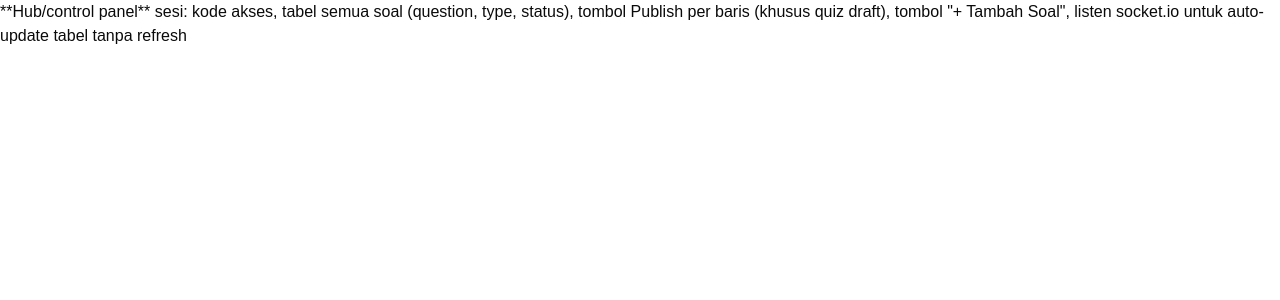
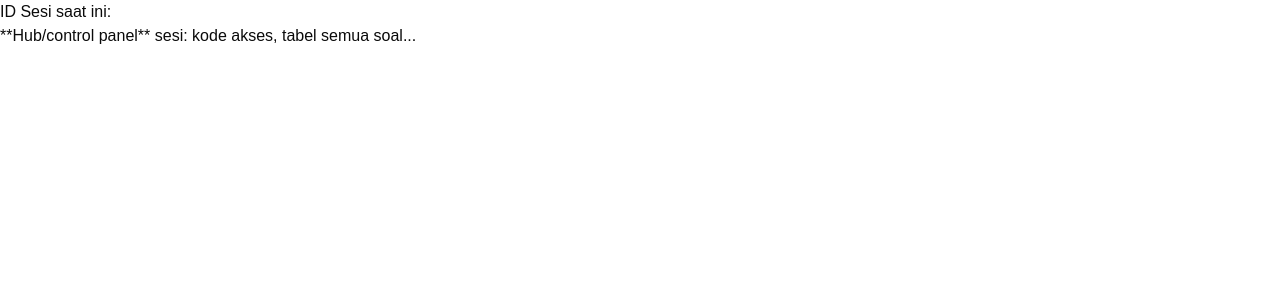
Before and after one commit to yugata-dev/Qurio_App, a Next.js app in the folder frontend/: page /dashboard/session/1 in a window 1280 px wide. Shown: the top 300 px of the page. Built offline with nearby package versions, Linux system fonts and the light colour scheme; no server answers.

Commit message:
chore: update backend endpoint

```diff
--- a/frontend/app/dashboard/createpolls/[id]/page.tsx
+++ b/frontend/app/dashboard/createpolls/[id]/page.tsx
@@ -57,7 +57,7 @@ function CreatePollsPage() {
             }
 
             console.log("hasil data:", response)
-        } catch (error: any) {
+        } catch (error) {
             console.error("login error:", error)
         }
     }
--- a/frontend/app/dashboard/createsessions/page.tsx
+++ b/frontend/app/dashboard/createsessions/page.tsx
@@ -51,7 +51,7 @@ function CreateSessionsPage() {
             console.log("Hasil createSession:", postTitleSession); // Cek struktur respons backend
 
             // 2. Ambil ID (antisipasi jika ID dibungkus di dalam objek .data)
-            const newSessionId = postTitleSession.id || (postTitleSession as any).data?.id;
+            const newSessionId = postTitleSession.id || postTitleSession?.id;
 
             if (!newSessionId) {
                 throw new Error("Gagal mendapatkan ID Sesi dari backend");
@@ -70,13 +70,13 @@ function CreateSessionsPage() {
                     await createPolls(selectedType, dataSession.question, optionsWithCorrectFlag, newSessionId, token, "published")
                     router.push(`/dashboard/session/${newSessionId}`)
                 } alert("Sesi dan soal berhasil dibuat..")
-            } catch (error) {
+            } catch  {
                 alert("Sesi berhasil dibuat, tapi soal gagal disimpan. Tambahkan soal lewat halaman sesi.")
             }
 
-        } catch (error: any) {
-            console.error("Create session error:", error.message || error);
-            alert(`Gagal membuat sesi: ${error.message}`);
+        } catch (error) {
+            console.error("Create session error:", error || error);
+            alert(`Gagal membuat sesi: ${error}`);
         }
     }
 
--- a/frontend/app/dashboard/session/[id]/page.tsx
+++ b/frontend/app/dashboard/session/[id]/page.tsx
@@ -1,9 +1,45 @@
-import React from 'react'
+"use client"
+import { useAuth } from "@/context/AuthContext";
+import { getDataSession } from "@/lib/api";
+import { useEffect, useState } from "react"; // Tambahkan hook ini
 
-function SessionPage() {
-    return (
-        <div>**Hub/control panel** sesi: kode akses, tabel semua soal (question, type, status), tombol Publish per baris (khusus quiz draft), tombol "+ Tambah Soal", listen socket.io untuk auto-update tabel tanpa refresh </div>
-    )
+interface PageProps {
+  params: Promise<{ id: string }>;
 }
 
-export default SessionPage
+interface SessionData {
+    id: string;
+    title: string;
+}
+
+// LAKUKAN INI: Tangkap { params } di dalam tanda kurung fungsi komponen utama
+function SessionPage({ params }: PageProps) {
+    const { token } = useAuth();
+    const [sessionData, setSessionData] = useState<SessionData | null>(null);
+
+    useEffect(() => {
+        if (!token) return;
+
+        const getData = async () => {
+            try {
+                const { id: sessionId } = await params;
+                const response = await getDataSession(sessionId, token);
+                setSessionData(response.data);
+            } catch (error) {
+                console.error("Get data detail:", error);
+                alert("Sesi tidak ditemukan atau sudah tidak tersedia.");
+            }
+        };
+
+        void getData();
+    }, [params, token]);
+
+    return (
+        <div>
+            <h1>ID Sesi saat ini: {sessionData?.id}</h1>
+            <p>**Hub/control panel** sesi: kode akses, tabel semua soal...</p>
+        </div>
+    );
+}
+
+export default SessionPage;
--- a/frontend/context/AuthContext.tsx
+++ b/frontend/context/AuthContext.tsx
@@ -3,9 +3,8 @@
 import {
   createContext,
   ReactNode,
-  useState,
   useContext,
-  useEffect,
+  useSyncExternalStore,
 } from "react";
 import Cookies from "js-cookie";
 
@@ -24,6 +23,20 @@ interface AuthContextType {
   logout: () => void;
 }
 
+interface AuthState {
+  user: User | null;
+  token: string | null;
+  isAutheticated: boolean;
+}
+
+const emptyAuthState: AuthState = {
+  user: null,
+  token: null,
+  isAutheticated: false,
+};
+
+const authListeners = new Set<() => void>();
+
 const AuthContext = createContext<AuthContextType | undefined>(undefined);
 
 function isTokenExpired(token: string) {
@@ -37,73 +50,74 @@ function isTokenExpired(token: string) {
   }
 }
 
+function getAuthSnapshot() {
+  if (typeof window === "undefined") {
+    return JSON.stringify(emptyAuthState);
+  }
+
+  const storedToken = localStorage.getItem("token");
+  const storedUser = localStorage.getItem("user");
+
+  if (!storedToken || isTokenExpired(storedToken)) {
+    return JSON.stringify(emptyAuthState);
+  }
+
+  try {
+    return JSON.stringify({
+      user: storedUser ? JSON.parse(storedUser) : null,
+      token: storedToken,
+      isAutheticated: true,
+    });
+  } catch {
+    return JSON.stringify(emptyAuthState);
+  }
+}
+
+function subscribeToAuth(listener: () => void) {
+  authListeners.add(listener);
+  window.addEventListener("storage", listener);
+
+  return () => {
+    authListeners.delete(listener);
+    window.removeEventListener("storage", listener);
+  };
+}
+
+function notifyAuthListeners() {
+  authListeners.forEach((listener) => listener());
+}
+
 export function AuthProvider({ children }: { children: ReactNode }) {
-  const [user, setUser] = useState<User | null>(null);
-  const [token, setToken] = useState<string | null>(null);
-  const [isAutheticated, setIsAutheticated] = useState<boolean>(false);
-  const [isLoading, setIsLoading] = useState<boolean>(true);
-
-  useEffect(() => {
-    const storedToken = localStorage.getItem("token");
-    const storedUser = localStorage.getItem("user");
-
-    if (storedToken && !isTokenExpired(storedToken)) {
-      try {
-        setToken(storedToken);
-        setIsAutheticated(true);
-
-        if (storedUser) {
-          setUser(JSON.parse(storedUser));
-        }
-      } catch (error) {
-        console.error("gagal memuat login:", error);
-        localStorage.removeItem("token");
-        localStorage.removeItem("user");
-      }
-    } else if (storedToken) {
-      localStorage.removeItem("token");
-      localStorage.removeItem("user");
-      Cookies.remove("token");
-      Cookies.remove("role");
-    }
-
-    setIsLoading(false);
-  }, []);
+  const authState = JSON.parse(
+    useSyncExternalStore(
+      subscribeToAuth,
+      getAuthSnapshot,
+      () => JSON.stringify(emptyAuthState),
+    ),
+  ) as AuthState;
 
   const login = (userData: User, tokenData: string) => {
-    setUser(userData);
-    setToken(tokenData);
-    setIsAutheticated(true);
     if (tokenData) localStorage.setItem("token", tokenData);
     localStorage.setItem("user", JSON.stringify(userData));
     Cookies.set("token", tokenData, { expires: 7 });
     Cookies.set("role", userData.role, { expires: 1 });
+    notifyAuthListeners();
   };
 
   const logout = () => {
-    setUser(null);
-    setToken(null);
-    setIsAutheticated(false);
     localStorage.removeItem("token");
     localStorage.removeItem("user");
     Cookies.remove("token");
     Cookies.remove("role");
+    notifyAuthListeners();
   };
   const value = {
-    user,
-    token,
-    isAutheticated,
+    user: authState.user,
+    token: authState.token,
+    isAutheticated: authState.isAutheticated,
     login,
     logout,
   };
-
-  if (isLoading) {
-    return (
-      <div style={{ padding: "20px", textRendering: "optimizeLegibility" }}>
-        Sedang memuat...
-      </div>
-    );
-  }
 
   return <AuthContext.Provider value={value}>{children}</AuthContext.Provider>;
 }
--- a/frontend/lib/api.tsx
+++ b/frontend/lib/api.tsx
@@ -46,13 +46,6 @@ interface Polls {
   };
 }
 
-interface User {
-  id: string;
-  name: string;
-  role: string;
-  email: string;
-}
-
 interface PollOptionInput {
   text: string;
   is_correct: boolean;
@@ -63,6 +56,15 @@ interface Sessions {
   id: string;
   success: boolean;
   title: string;
+  token: string
+}
+
+interface SessionDetailResponse {
+  success: boolean;
+  data: {
+    id: string;
+    title: string;
+  };
 }
 
 const API_URL = (
@@ -255,6 +257,27 @@ const getDataType = async (sessionId: string): Promise<Sessions> => {
   }
 };
 
+const getDataSession = async (sessionId: string, token: string | null): Promise<SessionDetailResponse> => {
+  try {
+    const response = await fetch (`${API_URL}/api/sessions/${sessionId}`, {
+      method: "GET",
+      headers: {"Authorization": `Bearer ${token}`}
+    })
+
+    if(!response.ok){
+      const errorData = await response.json()
+      const errorMessage = errorData.message || errorData.error() || "Get data failed"
+      console.error("backend error detail", errorData)
+      throw new Error(errorMessage)
+    }
+
+    return await response.json()
+  } catch (error) {
+    console.error("Get data session:", error)
+    throw error
+  }
+}
+
 export {
   fetchUserLogin,
   fetchUserRegister,
@@ -262,4 +285,5 @@ export {
   createSession,
   getDataType,
   postType,
+  getDataSession
 };
```
Also changed, not shown: 1 other file (tests, documents, lock files or other folders).
